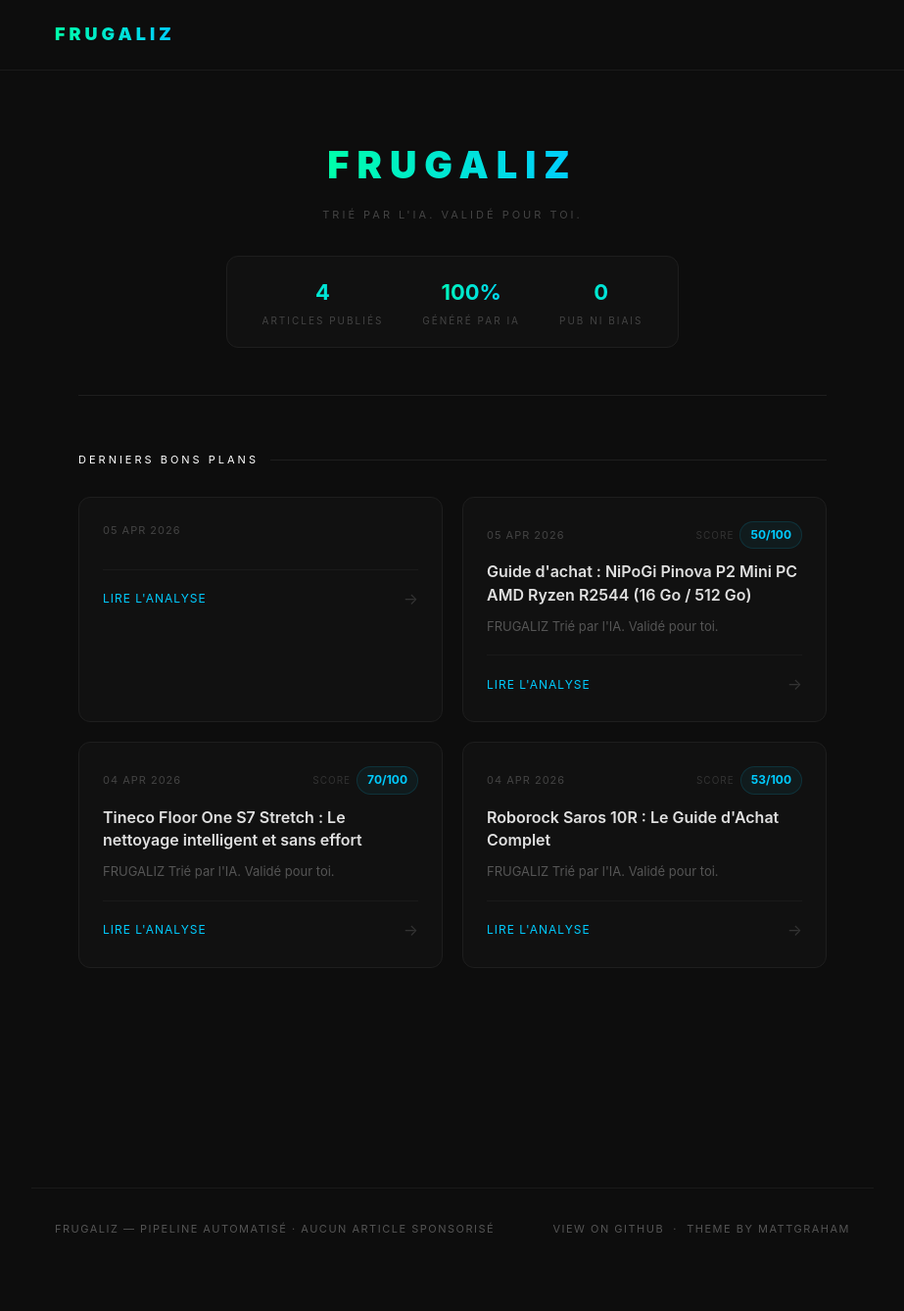
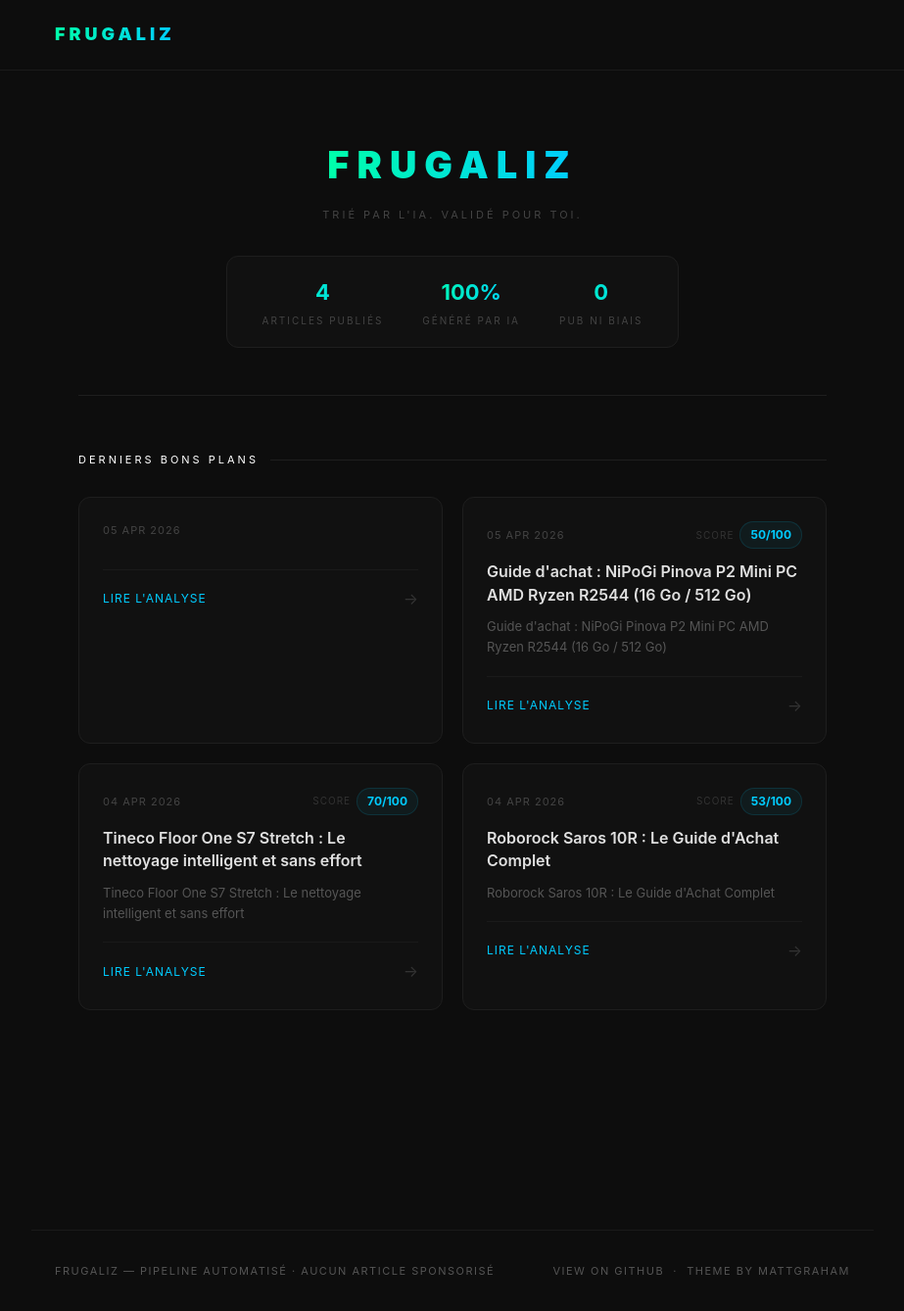
Before and after one commit to Frugaliz/frugaliz-blog, a Jekyll site: the page built from index.md, in a window 1280 px wide. Shown: the whole page at 98% size, without its empty margins (178-1101 px from the left). Built offline with Jekyll 4.4.1, drawn with Linux system fonts in a browser that asks for light colours; before the commit the page ends 1295 px from its top, so only the background shows below that.

Commit message:
Update index.md

```diff
--- a/index.md
+++ b/index.md
@@ -263,7 +263,7 @@
         {% endif %}
       </div>
       <h2 class="fg-card-title">{{ post.title }}</h2>
-      <p class="fg-card-excerpt">{{ post.excerpt | strip_html | truncatewords: 22 }}</p>
+      <p class="fg-card-excerpt">{% if post.description %}{{ post.description }}{% else %}{{ post.title }}{% endif %}</p>
       <div class="fg-card-footer">
         <span class="fg-read-more">Lire l'analyse</span>
         <span class="fg-arrow">→</span>
```
